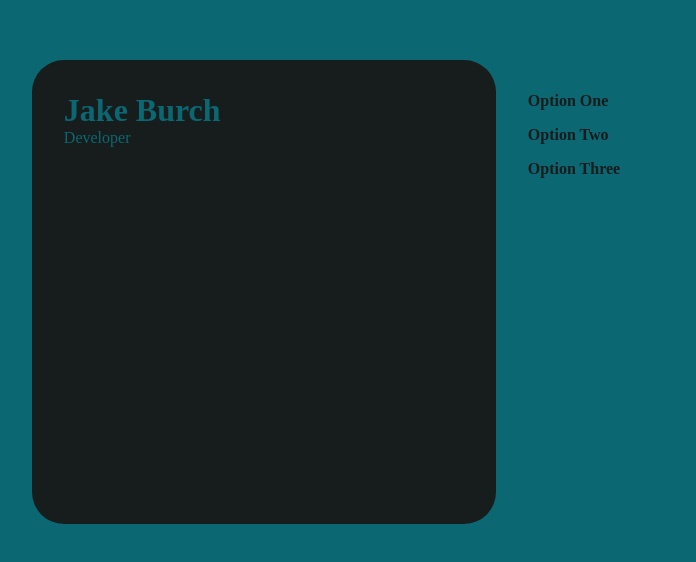
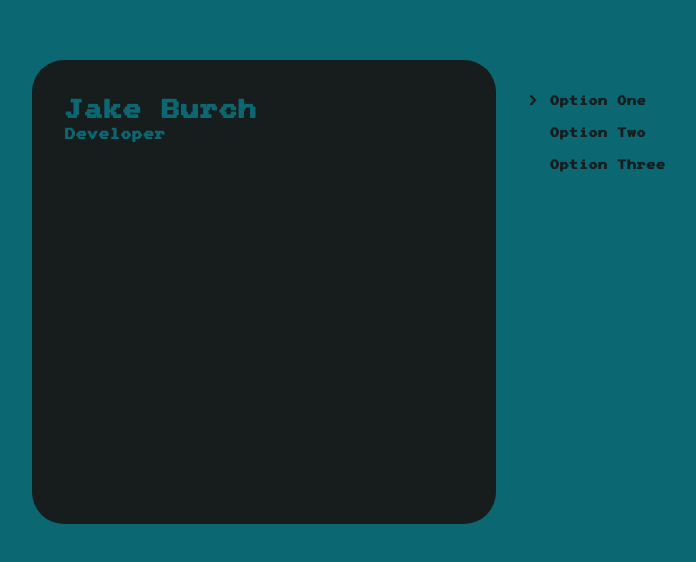
Before and after one commit to JakeBurchDev/portfolio, a plain HTML site: page index.html in a window 1280 px wide. Shown: the part 140-702 px from the top of the page, without its empty margins (314-1010 px from the left). Drawn offline with Linux system fonts and the light colour scheme.

Commit message:
navigation styling

```diff
--- a/assets/css/style.scss
+++ b/assets/css/style.scss
@@ -32,6 +32,12 @@ html, body, h1, h3, p, a {
     padding: 0;
 }
 
+h1, h3, p, a {
+    font-family: 'VT323', monospace;
+    transform: scaleX(1.5);
+    transform-origin: left;
+}
+
 body {
     display: flex;
     flex-direction: row;
@@ -64,6 +70,25 @@ body {
     margin-top: 2rem;
 
     p {
+        cursor: pointer;
         margin-bottom: 1rem;
+
+        span {
+            border-bottom: 3px solid rgba(0,0,0,0);
+            padding-bottom: .5rem;
+        }
+
+        &:hover span {
+            border-color: $gray;
+        }
+
+        &::before {
+            content: '\00a0';
+            margin-right: .5rem;
+        }
+
+        &.active::before {
+            content: '>';
+        }
     }
 }
--- a/index.html
+++ b/index.html
@@ -5,17 +5,18 @@
     <meta name="viewport" content="width=device-width, initial-scale=1.0">
     <title>Jake Burch</title>
     <link rel="stylesheet" href="assets/css/style.css">
+    <link href="https://fonts.googleapis.com/css2?family=VT323&display=swap" rel="stylesheet">
 </head>
 <body class="use-blue">
     <div class="content">
         <div class="screen">
             <h1>Jake Burch</h1>
-            <h>Developer</h>
+            <h3>Developer</h3>
         </div>
         <div class="navigation">
-            <p>Option One</p>
-            <p>Option Two</p>
-            <p>Option Three</p>
+            <p class="active"><span>Option One</span></p>
+            <p><span>Option Two</span></p>
+            <p><span>Option Three</span></p>
         </div>
     </div>
     <script type="text/javascript" src="assets/js/main.js"></script>
```
Also changed, not shown: assets/css/style.css, 1 other file.
